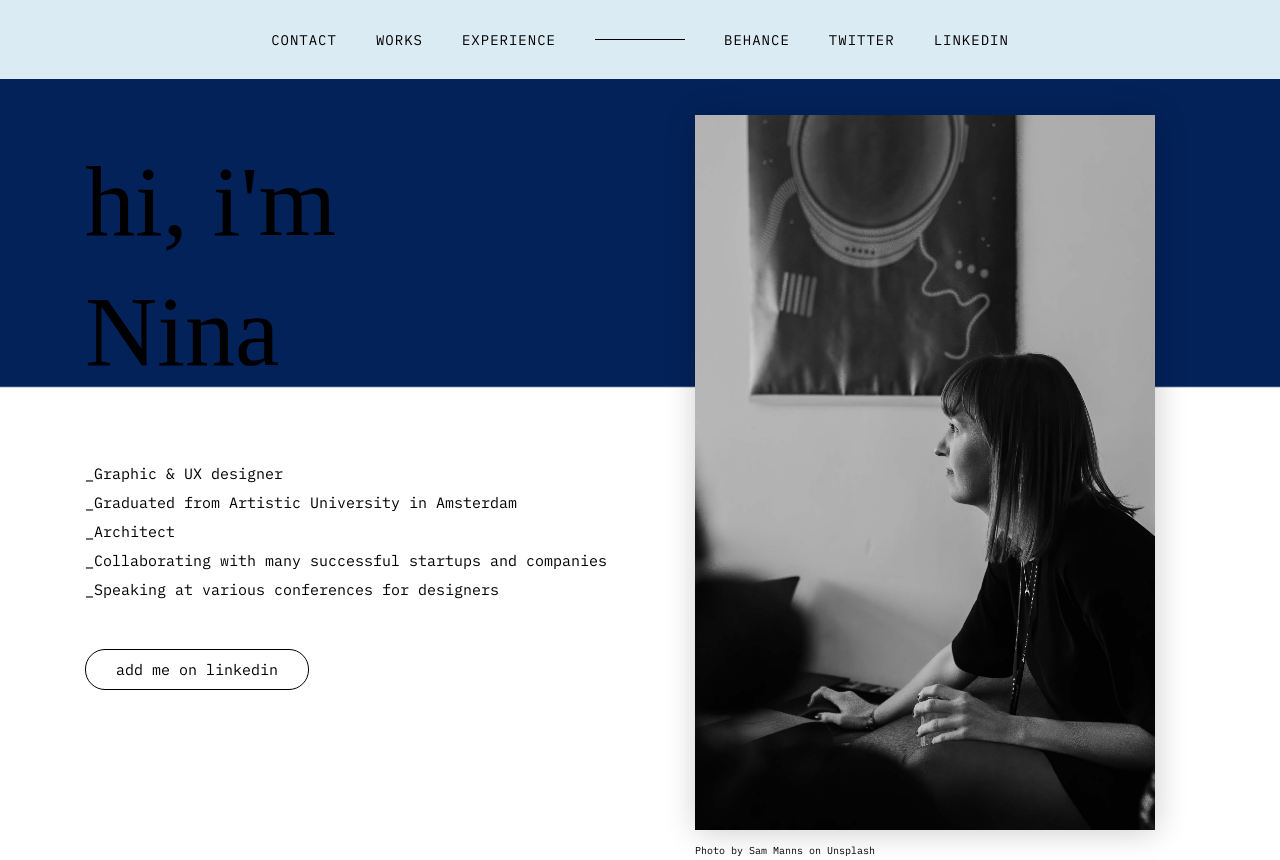
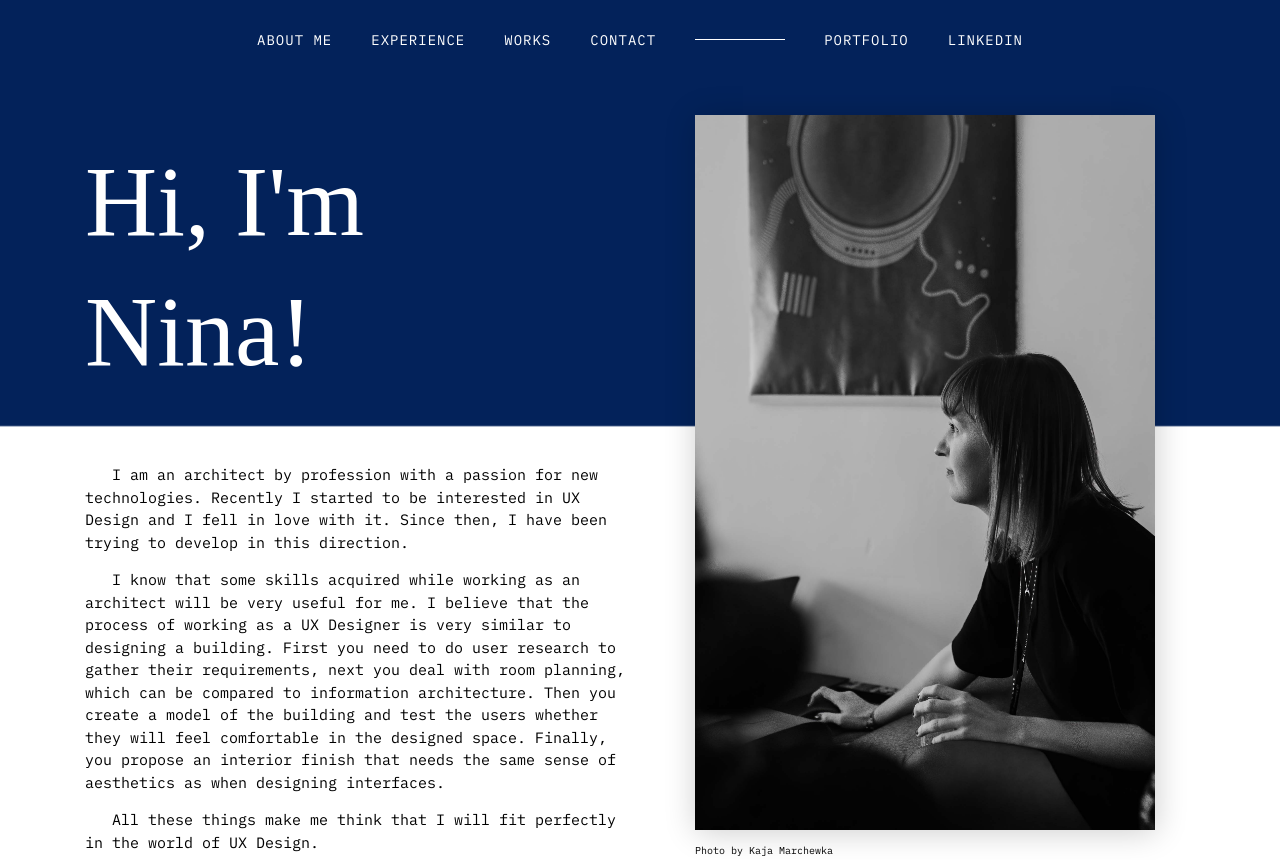
Before and after one commit to ninaniepsuj/ninaniepsuj.github.io, a plain HTML site: page index.html in a window 1280 px wide. Shown: the top 860 px of the page. Drawn offline with Linux system fonts and the light colour scheme; a web font is replaced by a local one.

Commit message:
moja strona

```diff
--- a/css/styles.css
+++ b/css/styles.css
@@ -19,7 +19,7 @@ img {
 }
 
 nav {
-    background-color: #DBEBF4;
+    background-color: #03225a;
     position: fixed;
     /* nagłówek zawsze na stronie */
     z-index: 1;
@@ -48,7 +48,7 @@ nav {
    top: 70px;
    position: relative;
 /* zawsze jak mamy top/bottom itp to musimy dać position relative albo absolute */
-    margin-bottom: 220px;
+    margin-bottom: 120px;
     background-image: url('../img/background.png');
     /* ../ oznacza cofnięcie się o jednen folder */
     background-repeat: no-repeat;
@@ -59,6 +59,7 @@ nav {
  h1 {
    font-size: 100px;
    line-height: 130%;
+   color: white;
  }
 
  h2 {
@@ -82,7 +83,7 @@ ul li {
 
 li.empty {
   width: 90px;
-  border-top: 1px solid black;
+  border-top: 1px solid white;
   top: -5px;
   position: relative;
 }
@@ -92,7 +93,7 @@ li.empty {
   text-decoration: none;
   color: black;
   padding: 10px 30px;
-  margin-top:40px;
+  margin-top: 30px;
   display: inline-block;
   /* żeby można było przesuwać coś w góre i w dól, bo default jest tylko horizontal */
   border-radius: 20px;
@@ -101,7 +102,7 @@ li.empty {
 }
 
 .button:hover{
-  background: black;
+  background: #03225a;
   color: white;
 }
 
@@ -112,11 +113,14 @@ figcaption {
 
 nav li a {
   text-decoration: none;
-  color: black;
+  color: white;
 }
+
 
 nav li a:hover {
   text-decoration: underline;
+  color: white;
+
 }
 
 .intro-img {
@@ -129,6 +133,7 @@ nav li a:hover {
   text-align: center;
   font-size: 50px;
   line-height: 150%;
+  padding-top: 60px;
   margin-bottom: 130px;
 }
 
@@ -138,7 +143,7 @@ nav li a:hover {
 }
 
 .blue {
-  background-color: #DBEBF4;
+  background-color: #f0e0e0;
 }
 
 .project .button {
@@ -148,6 +153,7 @@ nav li a:hover {
 footer {
   text-align: center;
   margin: 100px 0;
+  color: #03225a
 }
 
 footer h2 {
@@ -158,3 +164,7 @@ footer h2 {
 .right-alignment {
   text-align: right;
 }
+
+nav {
+color: white;
+}
--- a/index.html
+++ b/index.html
@@ -14,37 +14,37 @@
     <!-- nawigacja -->
     <nav>
         <ul>
+          <li><a href="#aboutme">about me</a></li>
+          <li><a href="#experience">experience</a></li>
+          <li><a href="#works">works</a></li>
           <li><a href="#contact">contact</a></li>
-          <li><a href="#works">works</a></li>
-          <li><a href="#experience">experience</a></li>
           <li class="empty"></li>
-          <li>behance</li>
-          <li><a href="https://linkedin.com/in/nina-niepsuj" target="_blank">twitter </a> </li>
-          <li> <a href="https://linkedin.com/in/nina-niepsuj"target="_blank">linkedin</a> </li>
+          <li><a href="https://linkedin.com/in/nina-niepsuj" target="_blank">portfolio </a> </li>
+          <li><a href="https://linkedin.com/in/nina-niepsuj"target="_blank">linkedin</a> </li>
         </ul>
       </nav>
 
 <!-- pierwsza część storny -->
-    <header id="experience">
+    <header id="aboutme">
       <div class="container">
         <div class="row">
           <!-- left column -->
           <div class="col-sm">
-            <h1>hi, i'm<br/>Nina</h1>
-            <ul>
-              <li>_Graphic & UX designer</li>
-              <li>_Graduated from Artistic University in Amsterdam</li>
-              <li>_Architect</li>
-              <li>_Collaborating with many successful startups and companies</li>
-              <li>_Speaking at various conferences for designers</li>
-              <a href="" class="button">add me on linkedin</a>
+            <h1>Hi, I'm<br/>Nina!</h1>
+            <p style="text-indent: 5%;"> I am an architect by profession with a passion for new technologies. Recently I started to be interested in UX Design and I fell in love with it. Since then, I have been trying to develop in this direction.
+            </p>
+            <p style="text-indent: 5%;">I know that some skills acquired while working as an architect will be very useful for me. I believe that the process of working as a UX Designer is very similar to designing a building. First you need to do user research to gather their requirements, next you deal with room planning, which can be compared to information architecture. Then you create a model of the building and test the users whether they will feel comfortable in the designed space. Finally, you propose an interior finish that needs the same sense of aesthetics as when designing interfaces.
+            </p>
+            <p style="text-indent: 5%;">All these things make me think that I will fit perfectly in the world of UX Design.
+            </p>
+              <a href="https://linkedin.com/in/nina-niepsuj"target="_blank" class="button">add me on linkedin</a>
             </ul>
           </div>
         <!-- right column -->
         <div class="col-sm">
             <figure>
-            <img src="img/jane.jpg" class="intro-img" alt="Jane Doe" />
-            <figcaption>Photo by Sam Manns on Unsplash
+            <img src="img/jane.jpg" class="intro-img" alt="Nina Niepsuj" />
+            <figcaption>Photo by Kaja Marchewka
             </figcaption>
           </figure>
         </div>
@@ -52,12 +52,12 @@
         </div>
     </header>
 
-    <section>
+    <section id="experience">
       <ul class="skills-list">
-      <li>01_graphic design</li>
+      <li>01_architecture</li>
       <li>02_user experience</li>
       <li>03_user interface design</li>
-      <li>04_design thinking</li>
+      <li>04_graphic design</li>
       <li>05_user research</li>
       </ul>
     </section>
@@ -137,9 +137,9 @@
 
 
 <footer id="contact">
-  <h2>any questions?<br/>
-  find me here jane@jane.jane</h2>
-  <p>designed & developed by jane doe 2019</p>
+  <h2>  feel free to contact me<br/>
+ninaniepsuj@gmail.com</h2>
+  <p>designed & developed by Nina Niepsuj 2020</p>
 </footer>
 
 </body>
```
